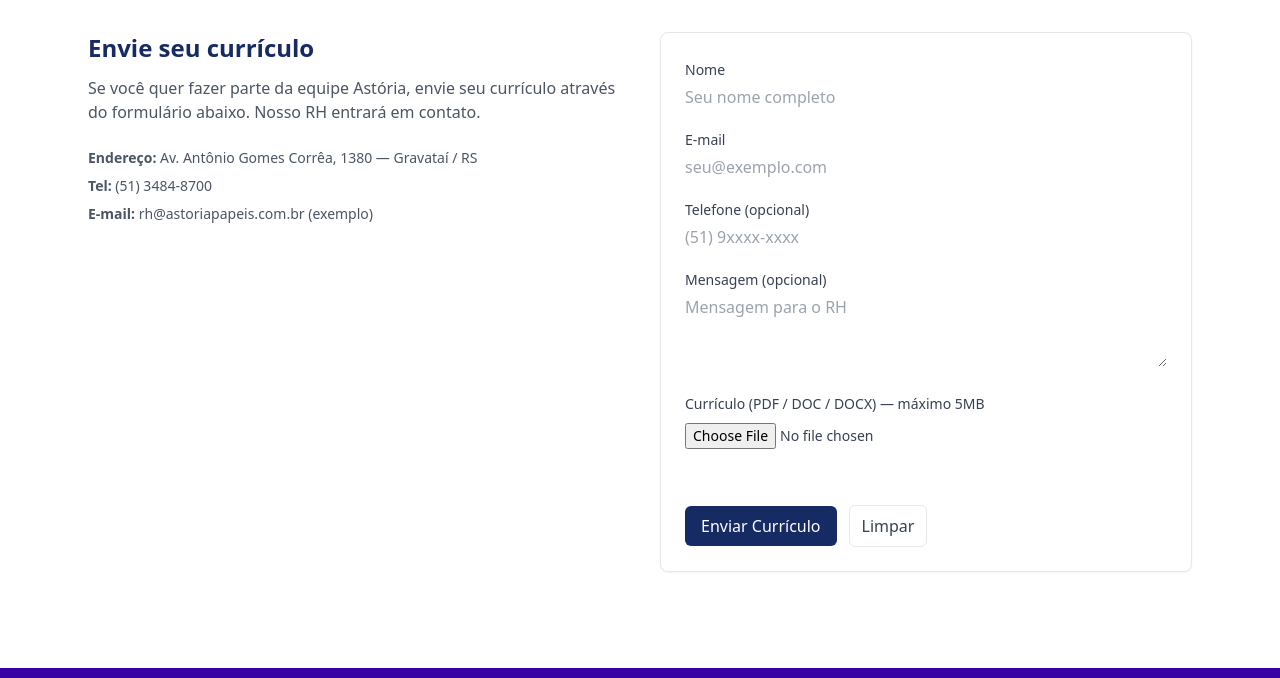
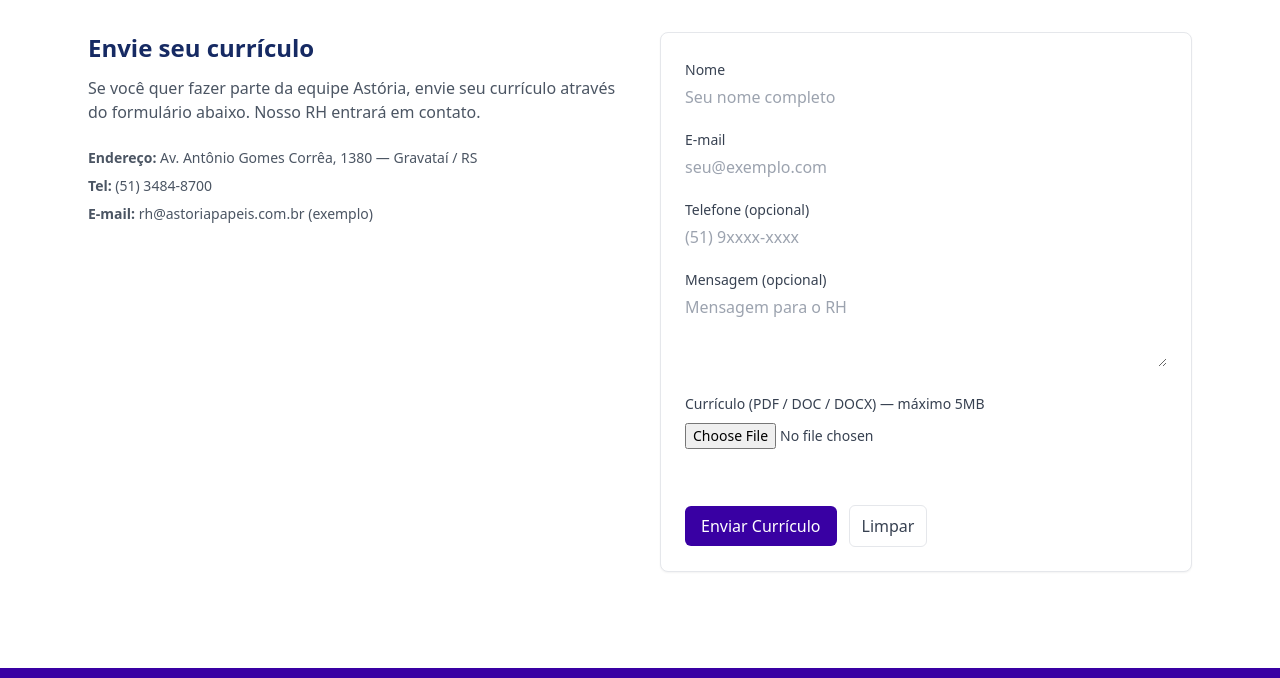
Before and after one commit to leonDenizard/astoria-lp, a plain HTML site: page index.html in a window 1280 px wide. Shown: the part 1268-1946 px from the top of the page. Drawn offline with nearby package versions, Linux system fonts and the light colour scheme.

Commit message:
style: stylized button send resume

```diff
--- a/index.html
+++ b/index.html
@@ -198,7 +198,7 @@
             <div id="formFeedback" class="text-sm h-6"></div>
 
             <div class="flex items-center gap-3">
-              <button id="submitBtn" type="submit" class="px-4 py-2 rounded-md bg-brand-blue-700 text-white font-medium hover:opacity-95">Enviar Currículo</button>
+              <button id="submitBtn" type="submit" class="px-4 py-2 rounded-md bg-brand-blue-700 text-white font-medium hover:opacity-95 bg-brand-purple">Enviar Currículo</button>
               <button type="reset" class="px-3 py-2 rounded-md border text-gray-700">Limpar</button>
             </div>
           </div>
```
